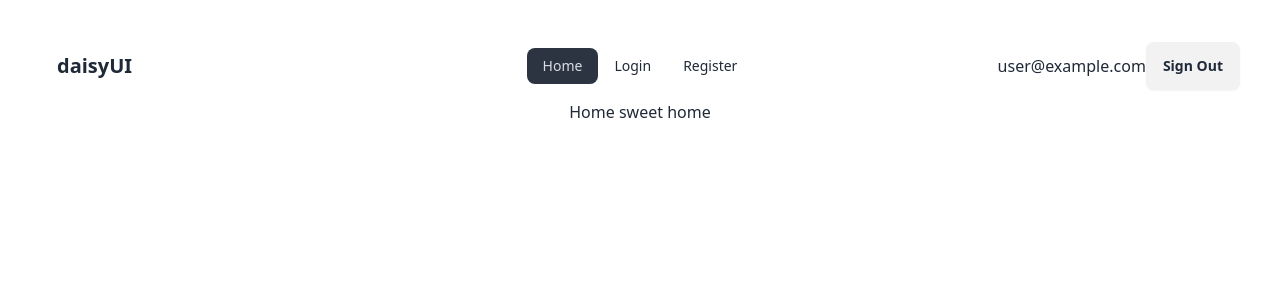
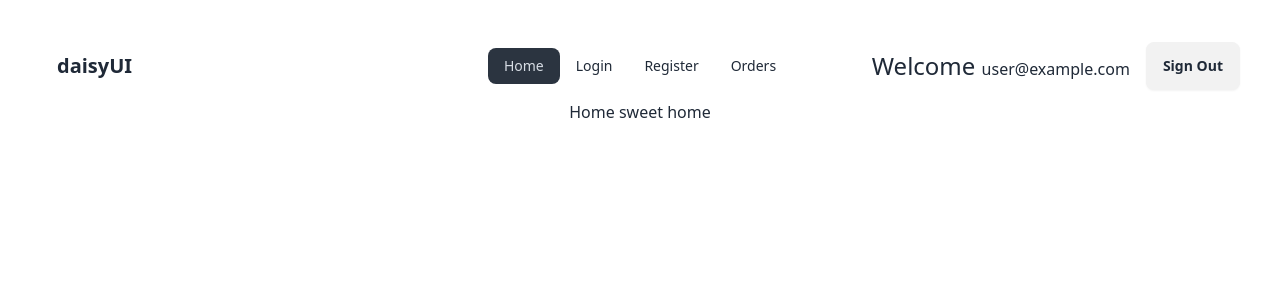
Before and after one commit to Rubaeid-Sanjid/react-auth-integration-and-private-route, a React (Vite) app: page / in a window 1280 px wide. Shown: the top 300 px of the page. Built offline with nearby package versions, Linux system fonts and the light colour scheme; no server answers; sample sign-in values are in the browser's storage.

Commit message:
Private route added to Order

```diff
--- a/src/Components/Navbar/Navbar.jsx
+++ b/src/Components/Navbar/Navbar.jsx
@@ -1,5 +1,5 @@
 import { useContext } from "react";
-import { NavLink } from "react-router-dom";
+import { Link, NavLink } from "react-router-dom";
 import { AuthContext } from "../../Providers/AuthProvider";
 
 const Navbar = () => {
@@ -23,6 +23,9 @@ const Navbar = () => {
       </li>
       <li>
         <NavLink to={"/register"}>Register</NavLink>
+      </li>
+      <li>
+        <NavLink to={"/orders"}>Orders</NavLink>
       </li>
     </>
   );
@@ -59,8 +62,21 @@ const Navbar = () => {
         <ul className="menu menu-horizontal px-1">{navlinks}</ul>
       </div>
       <div className="navbar-end">
-        {user && <h2>{user.email}</h2>}
-        <a onClick={handleLogout} className="btn">Sign Out</a>
+        {user ? (
+          <div className="flex gap-4 items-center">
+            <h2>
+              <span className="text-2xl">Welcome </span>
+              {user.email}
+            </h2>
+            <a onClick={handleLogout} className="btn">
+              Sign Out
+            </a>
+          </div>
+        ) : (
+          <Link className="btn" to={"/login"}>
+            Sign In
+          </Link>
+        )}
       </div>
     </div>
   );
--- /dev/null
+++ b/src/PrivateRoute/PrivateRoute.jsx
@@ -0,0 +1,18 @@
+import { useContext } from "react";
+import { AuthContext } from "../Providers/AuthProvider";
+import { Navigate } from "react-router-dom";
+import PropTypes from "prop-types";
+
+const PrivateRoute = ({ children }) => {
+  const { user } = useContext(AuthContext);
+
+  if (user) {
+    return children; //children is 'order' component
+  }
+  return <Navigate to="/login"></Navigate>;
+};
+
+PrivateRoute.propTypes = {
+  children: PropTypes.node,
+};
+export default PrivateRoute;
--- a/src/main.jsx
+++ b/src/main.jsx
@@ -8,6 +8,8 @@ import Home from "./pages/Home/Home";
 import Login from "./pages/Login/Login";
 import Register from "./pages/Register/Register";
 import AuthProvider from "./Providers/AuthProvider";
+import Orders from "./pages/Orders/Orders";
+import PrivateRoute from "./PrivateRoute/PrivateRoute";
 
 const router = createBrowserRouter([
   {
@@ -26,6 +28,14 @@ const router = createBrowserRouter([
         path: "/register",
         element: <Register></Register>,
       },
+      {
+        path: "/orders",
+        element: (
+          <PrivateRoute>
+            <Orders></Orders>
+          </PrivateRoute>
+        ),
+      },
     ],
   },
 ]);
--- /dev/null
+++ b/src/pages/Orders/Orders.jsx
@@ -0,0 +1,16 @@
+
+const Orders = () => {
+    return (
+        <div>
+            <ul>
+                <li>item-1</li>
+                <li>item-2</li>
+                <li>item-3</li>
+                <li>item-4</li>
+                <li>item-5</li>
+            </ul>
+        </div>
+    );
+};
+
+export default Orders;
```
Also changed, not shown: src/Providers/AuthProvider.jsx (+26 -24 lines).
